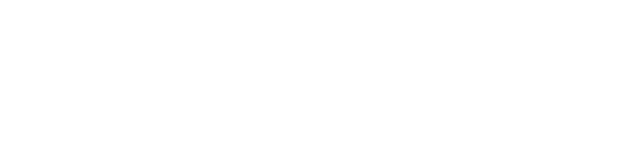
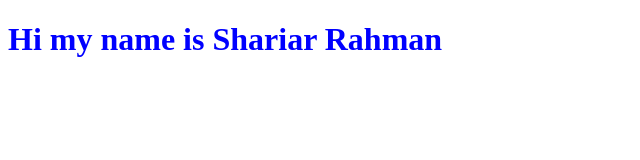
Before and after one commit to shariarrahmn/my-first-repo, a plain HTML site: page index.html in a window 1280 px wide. Shown: the whole page, without its empty margins (0-640 px from the left). Drawn offline with Linux system fonts and the light colour scheme.

Commit message:
h1 and css

```diff
--- a/index.html
+++ b/index.html
@@ -4,9 +4,10 @@
     <meta charset="UTF-8">
     <meta http-equiv="X-UA-Compatible" content="IE=edge">
     <meta name="viewport" content="width=device-width, initial-scale=1.0">
+    <link rel="stylesheet" href="style.css">
     <title>My First repo</title>
 </head>
 <body>
-
+    <h1>Hi my name is Shariar Rahman</h1>
 </body>
 </html>
--- /dev/null
+++ b/style.css
@@ -0,0 +1,3 @@
+h1{
+    color: blue;
+}
```
